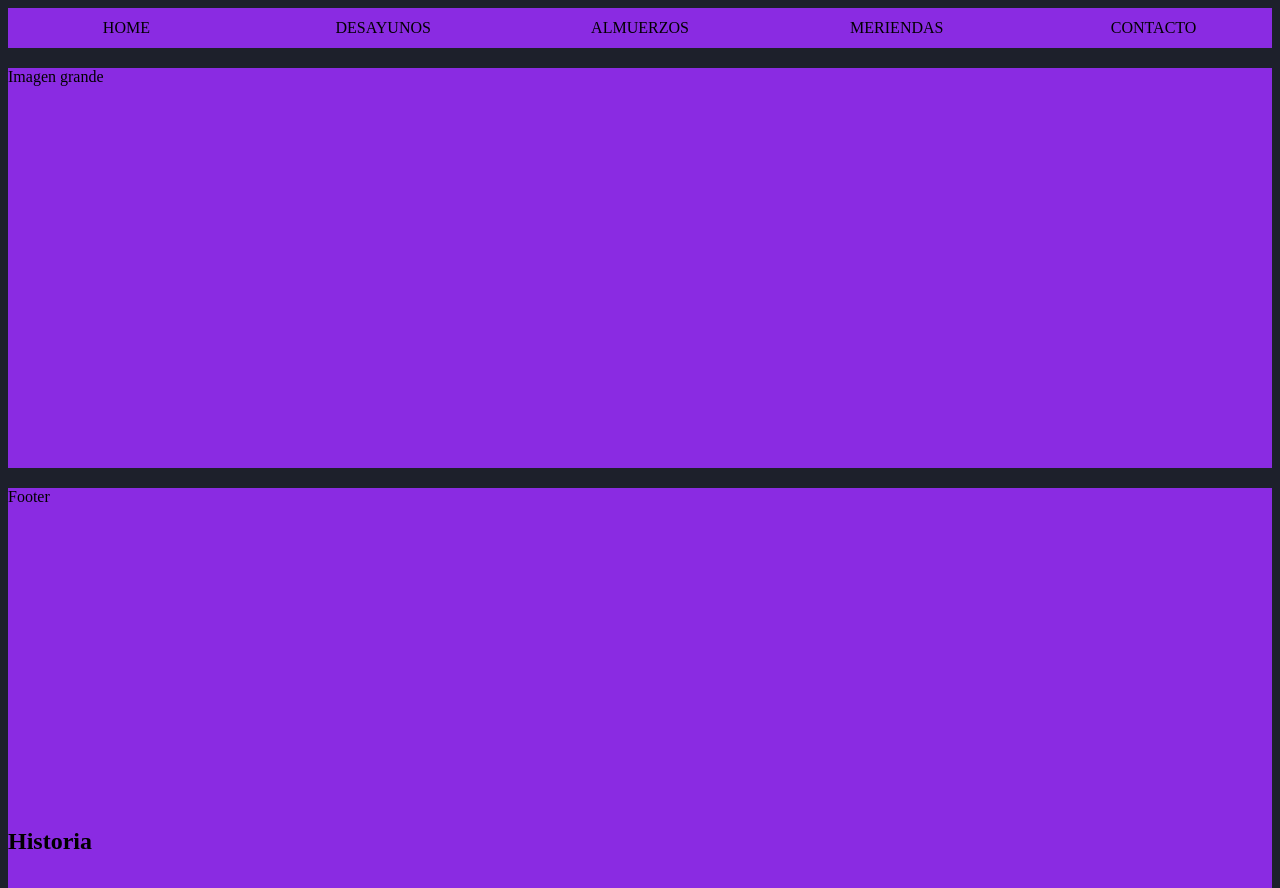
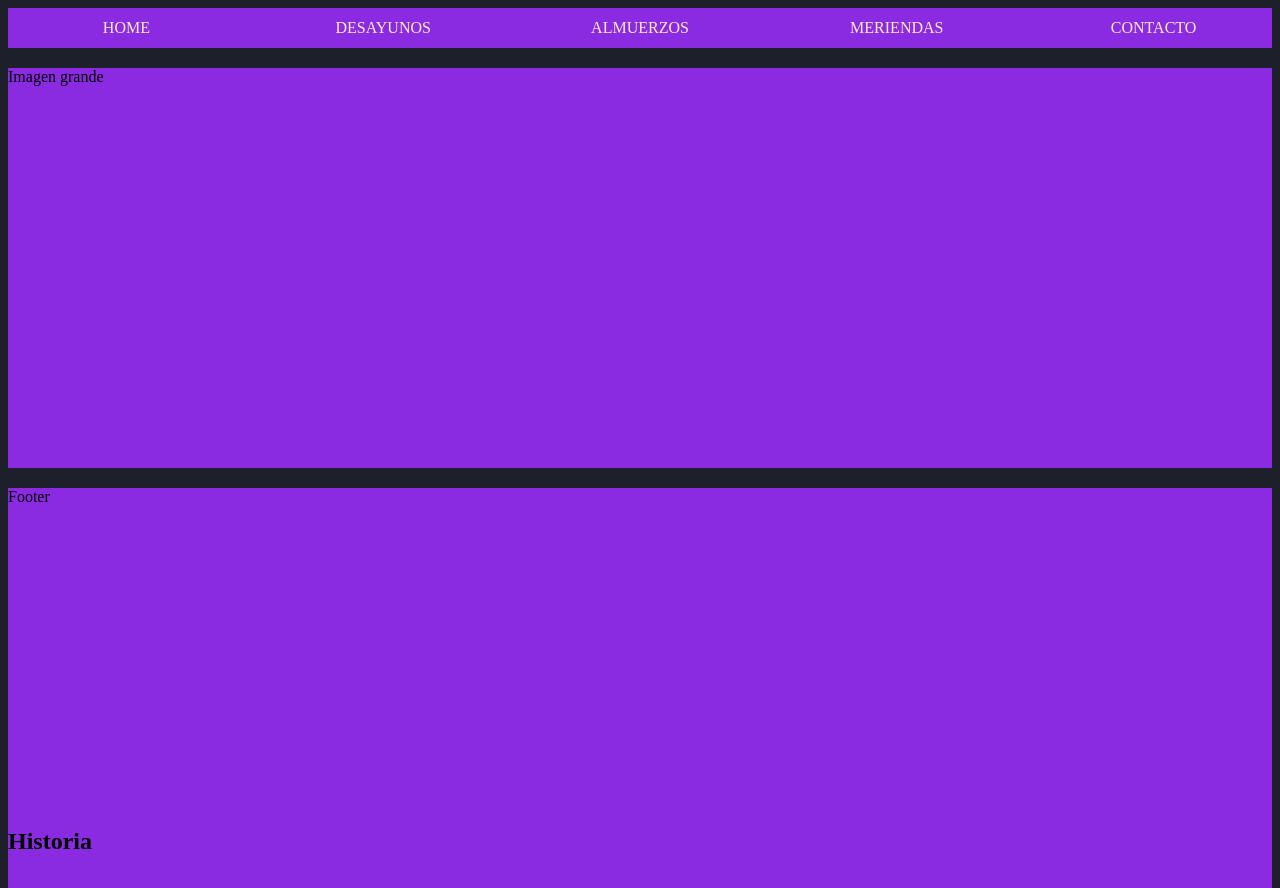
Before and after one commit to Santos449/trabajopractico, a plain HTML site: page 1HOME.html in a window 1280 px wide. Drawn offline with Linux system fonts and the light colour scheme.

Commit message:
se modificó el header

```diff
--- a/1HOME.html
+++ b/1HOME.html
@@ -11,11 +11,11 @@
 
     <section class="container">
             <div class="header">
-                <div>HOME</div>
-                <div>DESAYUNOS</div>
-                <div>ALMUERZOS</div>
-                <div>MERIENDAS</div>
-                <div>CONTACTO</div>
+                <div> <a href="1HOME.html">HOME</a></div>
+                <div> <a href="2DESAYUNOS.html">DESAYUNOS</a></div>
+                <div> <a href="3ALMUERZOS.html">ALMUERZOS</a></div>
+                <div> <a href="4MERIENDAS.html">MERIENDAS</a></div>
+                <div> <a href="5CONTACTO.html">CONTACTO</a></div>
             </div>
             <div class="imagenGrande">Imagen grande</div>
             <div class="footer">Footer</div>
--- a/estilos.css
+++ b/estilos.css
@@ -1,6 +1,11 @@
 body {
   background: #1D202B;
 }
+a {
+  text-decoration: none;
+  color: blanchedalmond;
+}
+
 .container {
   display:grid;
   grid-template-columns: 100% ;
```
